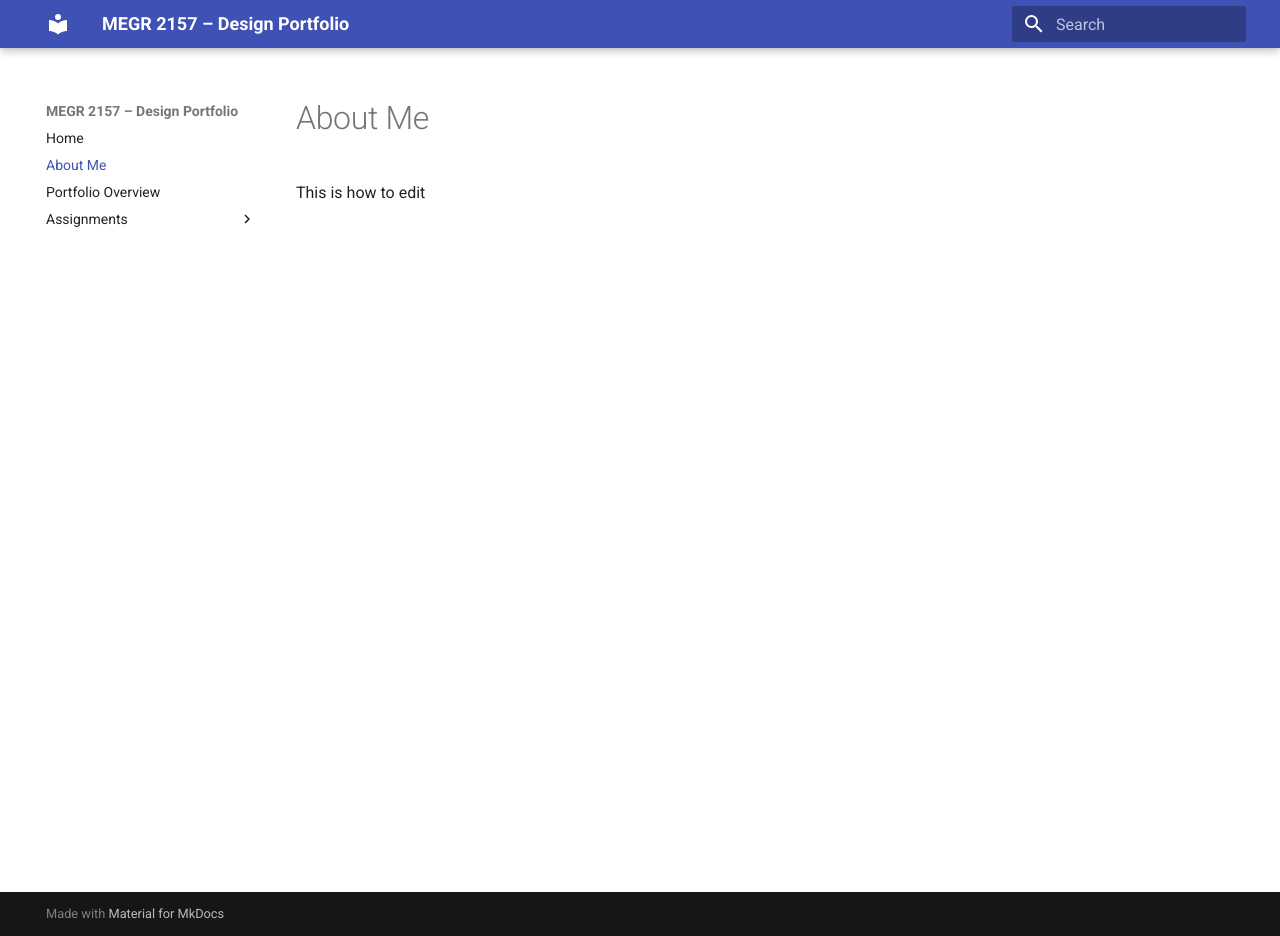
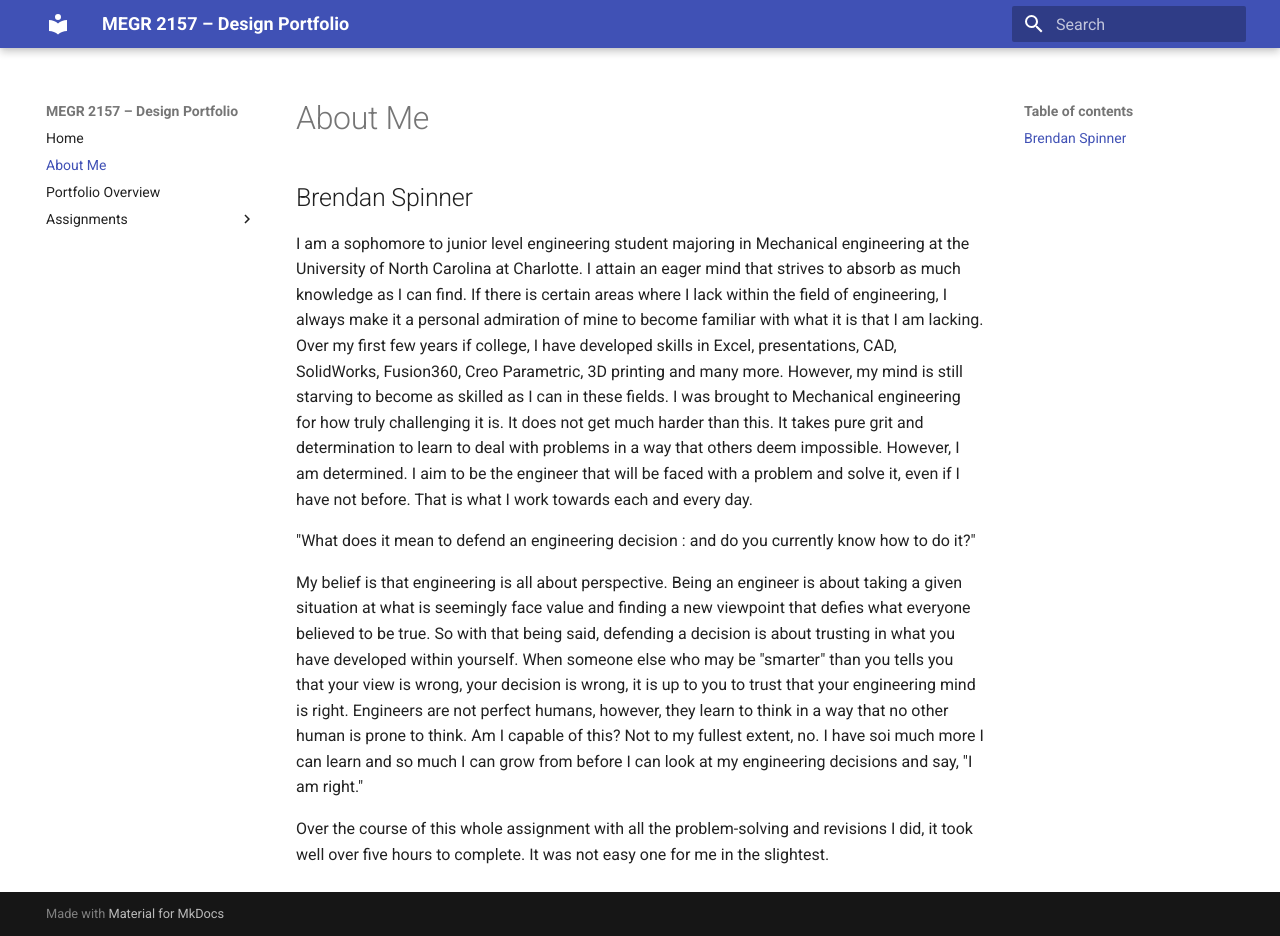
Before and after one commit to bspinne2/megr2157-portfolio, an MkDocs documentation site: the page built from docs/aboutme/index.md, in a window 1280 px wide and 936 px high. Built offline with MkDocs 1.6.1 and Material for MkDocs 9.7.7, drawn with Linux system fonts in a browser that asks for light colours.

Commit message:
Update index.md

```diff
--- a/docs/aboutme/index.md
+++ b/docs/aboutme/index.md
@@ -1,2 +1,11 @@
-#About Me
-This is how to edit
+# About Me
+
+## Brendan Spinner
+
+I am a sophomore to junior level engineering student majoring in Mechanical engineering at the University of North Carolina at Charlotte. I attain an eager mind that strives to absorb as much knowledge as I can find. If there is certain areas where I lack within the field of engineering, I always make it a personal admiration of mine to become familiar with what it is that I am lacking. Over my first few years if college, I have developed skills in Excel, presentations, CAD, SolidWorks, Fusion360, Creo Parametric, 3D printing and many more. However, my mind is still starving to become as skilled as I can in these fields. I was brought to Mechanical engineering for how truly challenging it is. It does not get much harder than this. It takes pure grit and determination to learn to deal with problems in a way that others deem impossible. However, I am determined. I aim to be the engineer that will be faced with a problem and solve it, even if I have not before. That is what I work towards each and every day.
+
+"What does it mean to defend an engineering decision : and do you currently know how to do it?"
+
+My belief is that engineering is all about perspective. Being an engineer is about taking a given situation at what is seemingly face value and finding a new viewpoint that defies what everyone believed to be true. So with that being said, defending a decision is about trusting in what you have developed within yourself. When someone else who may be "smarter" than you tells you that your view is wrong, your decision is wrong, it is up to you to trust that your engineering mind is right. Engineers are not perfect humans, however, they learn to think in a way that no other human is prone to think. Am I capable of this? Not to my fullest extent, no. I have soi much more I can learn and so much I can grow from before I can look at my engineering decisions and say, "I am right."
+
+Over the course of this whole assignment with all the problem-solving and revisions I did, it took well over five hours to complete. It was not easy one for me in the slightest.
```
